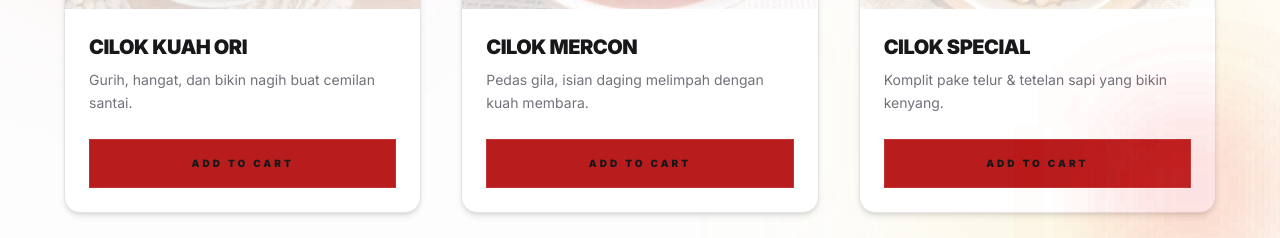
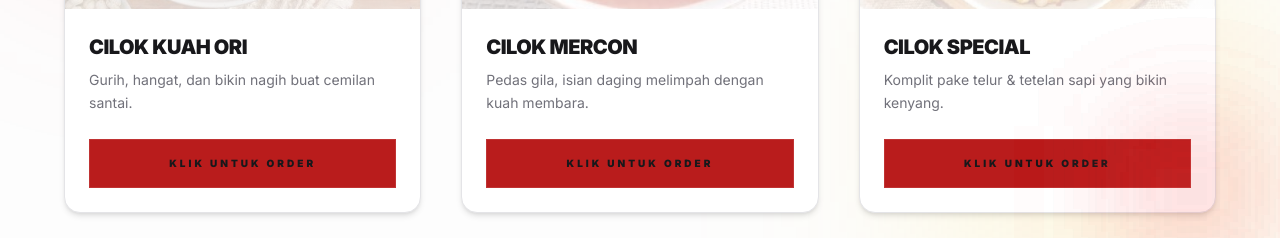
Before and after one commit to fiqihrivai-web/cilok-Nthree-landing-page, a Next.js app: page / in a window 1280 px wide. Shown: the part 1500-1738 px from the top of the page. Built offline with nearby package versions, Linux system fonts and the light colour scheme.

Commit message:
upgrade pesan di cart

```diff
--- a/components/MenuSection.tsx
+++ b/components/MenuSection.tsx
@@ -102,7 +102,7 @@ export default function MenuSection() {
                   onClick={() => addToCart({ ...item, qty: 1 })}
                   className="text bg-red-700 w-full py-4 border border-white/10 text-[10px] font-black uppercase tracking-[0.3em] hover:bg-gray-800 hover:text-black transition-all duration-300"
                 >
-                  ADD TO CART
+                  KLIK UNTUK ORDER
                 </button>
               </div>
 
```
